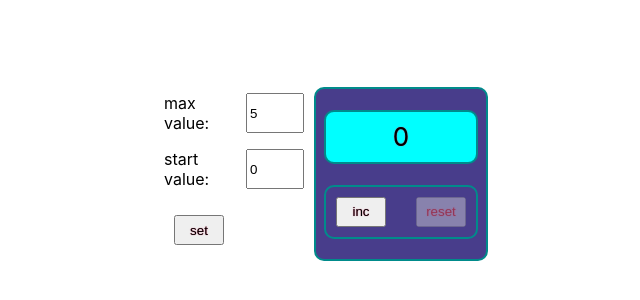
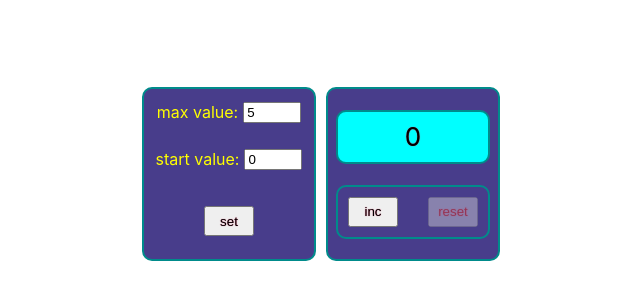
Before and after one commit to SPK80/counter, a React (Create React App) app: page / in a window 1280 px wide. Shown: the part 226-526 px from the top of the page, without its empty margins (319-959 px from the left). Built offline with nearby package versions, Linux system fonts and the light colour scheme.

Commit message:
refactor: styles

```diff
--- a/src/components/App.module.css
+++ b/src/components/App.module.css
@@ -3,6 +3,7 @@
   width: 100%;
   height: 100%;
   display: flex;
+  flex-flow: wrap-reverse;
   justify-content: center;
   align-items: center;
 }
--- a/src/components/Counter.module.css
+++ b/src/components/Counter.module.css
@@ -1,17 +1,7 @@
 .counter {
-    min-width: 150px;
     width: 150px;
     height: 150px;
-    padding: 10px;
-
-    border: 2px solid darkcyan;
-    border-radius: 10px;
-    background-color: darkslateblue;
-
-    display: flex;
-    flex-direction: column;
-    justify-content: space-around;
-    place-items: center;
+    margin: 5px;
 }
 
 .buttonsPanel {
--- a/src/components/Counter.tsx
+++ b/src/components/Counter.tsx
@@ -1,5 +1,7 @@
 import React from 'react';
-import s from "./Counter.module.css";
+import counterStyles from "./Counter.module.css";
+import panelStyles from './Panel.module.css'
+
 import {Monitor} from "./Monitor";
 import {Button} from "./Button";
 
@@ -17,13 +19,13 @@ export const Counter: React.FC<CounterType> = (props) => {
     const isResetBtnDisabled: boolean = props.counterValue === props.startValue
 
     return (
-        <div className={s.counter}>
+        <div className={counterStyles.counter +' ' +panelStyles.panel}>
             <Monitor
                 count={props.counterValue}
                 isMaxValue={props.counterValue >= props.maxValue}
             />
 
-            <div className={s.buttonsPanel}>
+            <div className={counterStyles.buttonsPanel}>
                 <Button
                     name={'inc'}
                     onClick={props.onClickInc}
--- /dev/null
+++ b/src/components/Panel.module.css
@@ -0,0 +1,11 @@
+.panel{
+    padding: 10px;
+    border: 2px solid darkcyan;
+    border-radius: 10px;
+    background-color: darkslateblue;
+
+    display: flex;
+    flex-direction: column;
+    justify-content: space-around;
+    place-items: center;
+}
--- a/src/components/Setup.module.css
+++ b/src/components/Setup.module.css
@@ -1,5 +1,9 @@
 .setup {
-    padding: 10px;
-    /*border: solid red;*/
-    width: 140px;
+    width: 150px;
+    height: 150px;
+    margin: 5px;
 }
+
+.caption{
+    color: yellow;
+}
--- a/src/components/Setup.tsx
+++ b/src/components/Setup.tsx
@@ -1,6 +1,7 @@
 import React, {useState} from 'react';
+import setupStyles from './Setup.module.css'
+import panelStyles from './Panel.module.css'
 import {Button} from "./Button";
-import s from './Setup.module.css'
 import {Input} from "./Input";
 
 type SetupType = {
@@ -27,18 +28,20 @@ export const Setup: React.FC<SetupType> = ({confirm}) => {
     const isValidNumber = (value: string): boolean => !(Number.isNaN(+value) || !value)
 
     return (
-        <div className={s.setup}>
+        <div className={setupStyles.setup +' ' +panelStyles.panel}>
             <Input
                 value={maxValue}
                 onChangeValue={onChangeMaxValueHandler}
                 caption={'max value:'}
                 errorMessage={isValidNumber(maxValue) ? null : 'Number is required'}
+                captionClassName={setupStyles.caption}
             />
             <Input
                 value={startValue}
                 onChangeValue={onChangeStartValueHandler}
                 caption={'start value:'}
                 errorMessage={isValidNumber(startValue) ? null : 'Number is required'}
+                captionClassName={setupStyles.caption}
             />
             <Button
                 disabled={!(isValidNumber(startValue) && isValidNumber(maxValue))}
```
